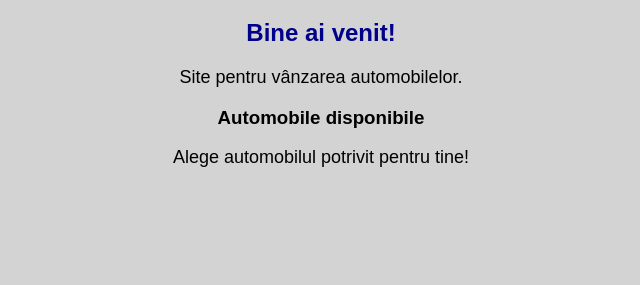
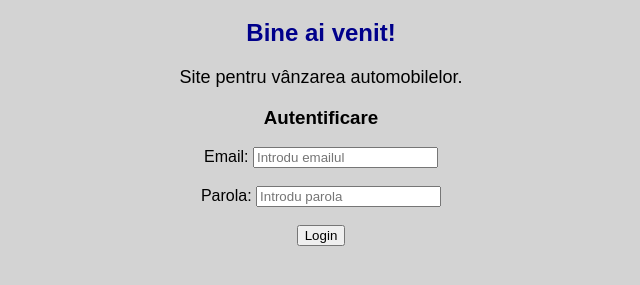
Before and after one commit to Maxim-utm07/AutoMarket, a plain HTML site: page index.html in a window 1280 px wide. Shown: the part 61-346 px from the top of the page, without its empty margins (319-959 px from the left). Drawn offline with Linux system fonts and the light colour scheme.

Commit message:
Adaugare formular de autentificare

```diff
--- a/index.html
+++ b/index.html
@@ -10,8 +10,22 @@
     <h1>AutoMarket</h1>
     <h2>Bine ai venit!</h2>
     <p>Site pentru vânzarea automobilelor.</p>
-<h3>Automobile disponibile</h3>
-<p>Alege automobilul potrivit pentru tine!</p>
+
+    <h3>Autentificare</h3>
+
+    <form>
+        <label for="email">Email:</label>
+        <input type="email" id="email" placeholder="Introdu emailul">
+
+        <br><br>
+
+        <label for="password">Parola:</label>
+        <input type="password" id="password" placeholder="Introdu parola">
+
+        <br><br>
+
+        <button type="submit">Login</button>
+    </form>
 
     <script src="script.js"></script>
 </body>
```
